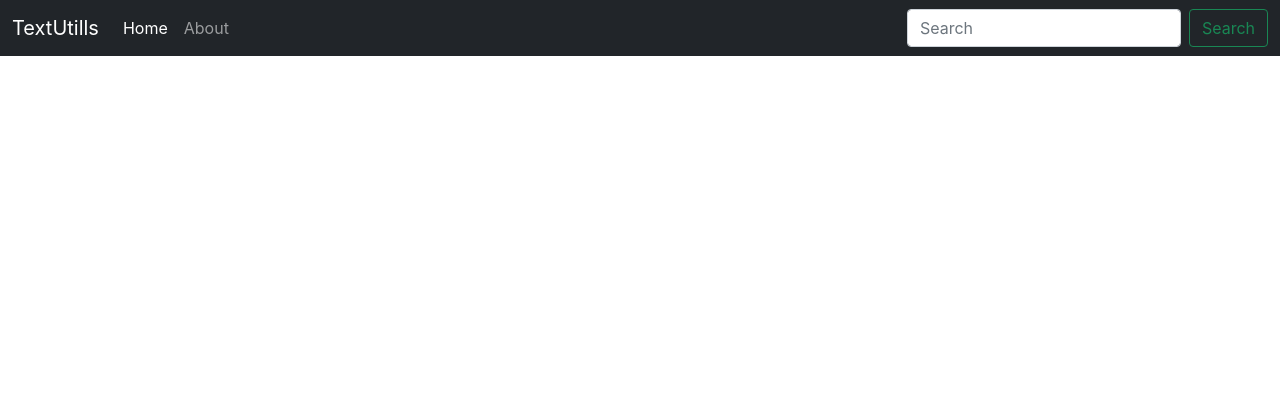
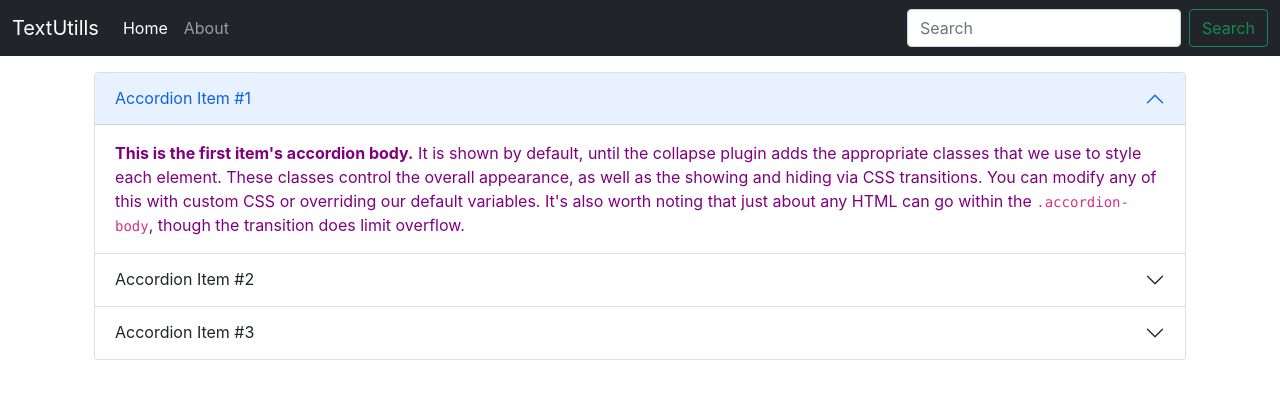
Before and after one commit to prajprad751/web, a React (Create React App) app: page / in a window 1280 px wide. Shown: the top 396 px of the page. Built offline with nearby package versions, Linux system fonts and the light colour scheme.

Commit message:
About is working

```diff
--- a/src/App.js
+++ b/src/App.js
@@ -2,7 +2,7 @@
 import "./App.css";
 import Navbar from "./Component/Navbar";
 //import Textfield from "./Component/Textfield";
-import about from "./Component/about";
+import About from "./Component/About";
 
 function App() {
   return (
@@ -12,7 +12,7 @@
       <div className="container my-3">
         {/*<Textfield heading="Enter your text here" />*/}
         {/*<Textfield />*/}
-        <about />
+        <About />
       </div>
     </>
   );
--- a/src/Component/about.js
+++ b/src/Component/about.js
@@ -1,9 +1,103 @@
 import React from "react";
 
-export default function about() {
+export default function About() {
   return (
-    <div>
-      <button className="btn btn-primary mx-2">Convert to uppercase</button>
+    <div className="container">
+      <div class="accordion" id="accordionExample">
+        <div class="accordion-item">
+          <h2 class="accordion-header" id="headingOne">
+            <button
+              class="accordion-button"
+              type="button"
+              data-bs-toggle="collapse"
+              data-bs-target="#collapseOne"
+              aria-expanded="true"
+              aria-controls="collapseOne"
+            >
+              Accordion Item #1
+            </button>
+          </h2>
+          <div
+            id="collapseOne"
+            class="accordion-collapse collapse show"
+            aria-labelledby="headingOne"
+            data-bs-parent="#accordionExample"
+          >
+            <div class="accordion-body">
+              <strong>This is the first item's accordion body.</strong> It is
+              shown by default, until the collapse plugin adds the appropriate
+              classes that we use to style each element. These classes control
+              the overall appearance, as well as the showing and hiding via CSS
+              transitions. You can modify any of this with custom CSS or
+              overriding our default variables. It's also worth noting that just
+              about any HTML can go within the <code>.accordion-body</code>,
+              though the transition does limit overflow.
+            </div>
+          </div>
+        </div>
+        <div class="accordion-item">
+          <h2 class="accordion-header" id="headingTwo">
+            <button
+              class="accordion-button collapsed"
+              type="button"
+              data-bs-toggle="collapse"
+              data-bs-target="#collapseTwo"
+              aria-expanded="false"
+              aria-controls="collapseTwo"
+            >
+              Accordion Item #2
+            </button>
+          </h2>
+          <div
+            id="collapseTwo"
+            class="accordion-collapse collapse"
+            aria-labelledby="headingTwo"
+            data-bs-parent="#accordionExample"
+          >
+            <div class="accordion-body">
+              <strong>This is the second item's accordion body.</strong> It is
+              hidden by default, until the collapse plugin adds the appropriate
+              classes that we use to style each element. These classes control
+              the overall appearance, as well as the showing and hiding via CSS
+              transitions. You can modify any of this with custom CSS or
+              overriding our default variables. It's also worth noting that just
+              about any HTML can go within the <code>.accordion-body</code>,
+              though the transition does limit overflow.
+            </div>
+          </div>
+        </div>
+        <div class="accordion-item">
+          <h2 class="accordion-header" id="headingThree">
+            <button
+              class="accordion-button collapsed"
+              type="button"
+              data-bs-toggle="collapse"
+              data-bs-target="#collapseThree"
+              aria-expanded="false"
+              aria-controls="collapseThree"
+            >
+              Accordion Item #3
+            </button>
+          </h2>
+          <div
+            id="collapseThree"
+            class="accordion-collapse collapse"
+            aria-labelledby="headingThree"
+            data-bs-parent="#accordionExample"
+          >
+            <div class="accordion-body">
+              <strong>This is the third item's accordion body.</strong> It is
+              hidden by default, until the collapse plugin adds the appropriate
+              classes that we use to style each element. These classes control
+              the overall appearance, as well as the showing and hiding via CSS
+              transitions. You can modify any of this with custom CSS or
+              overriding our default variables. It's also worth noting that just
+              about any HTML can go within the <code>.accordion-body</code>,
+              though the transition does limit overflow.
+            </div>
+          </div>
+        </div>
+      </div>
     </div>
   );
 }
```
